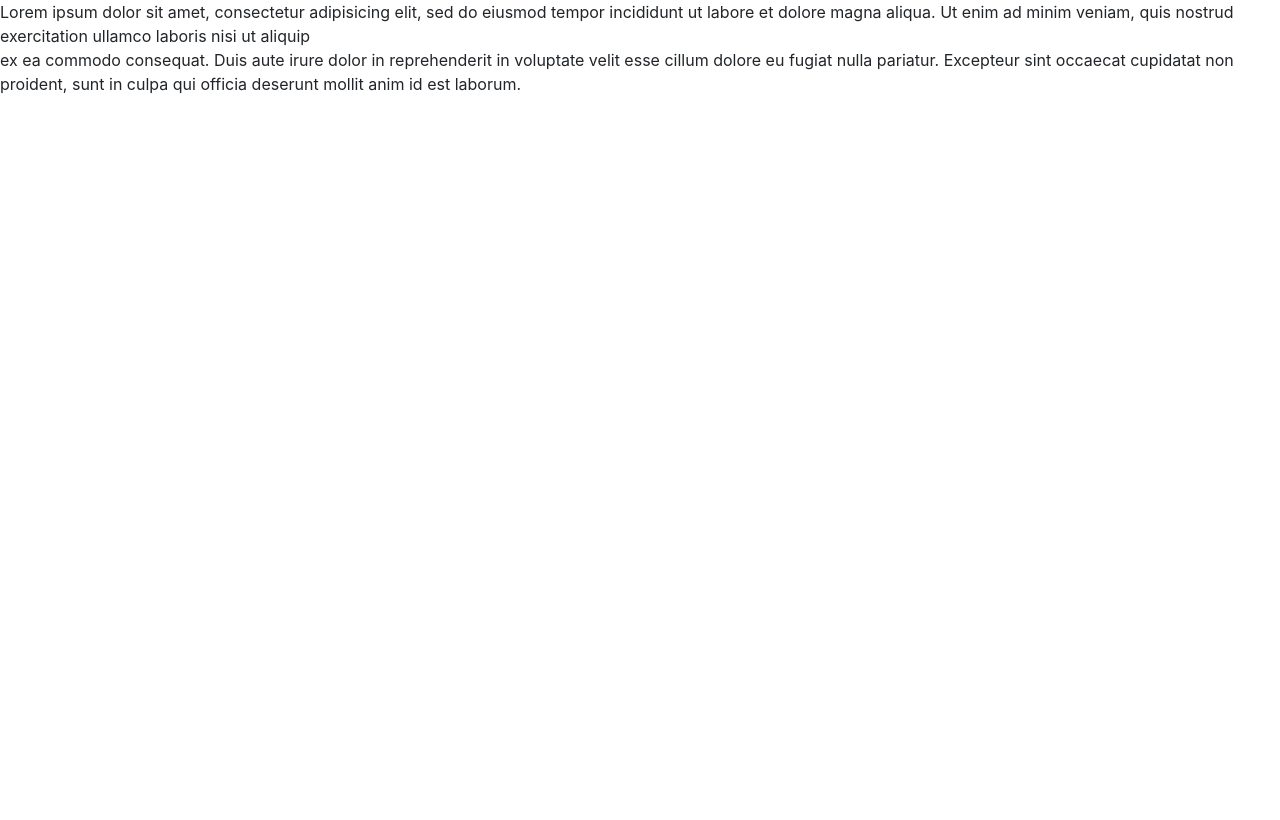
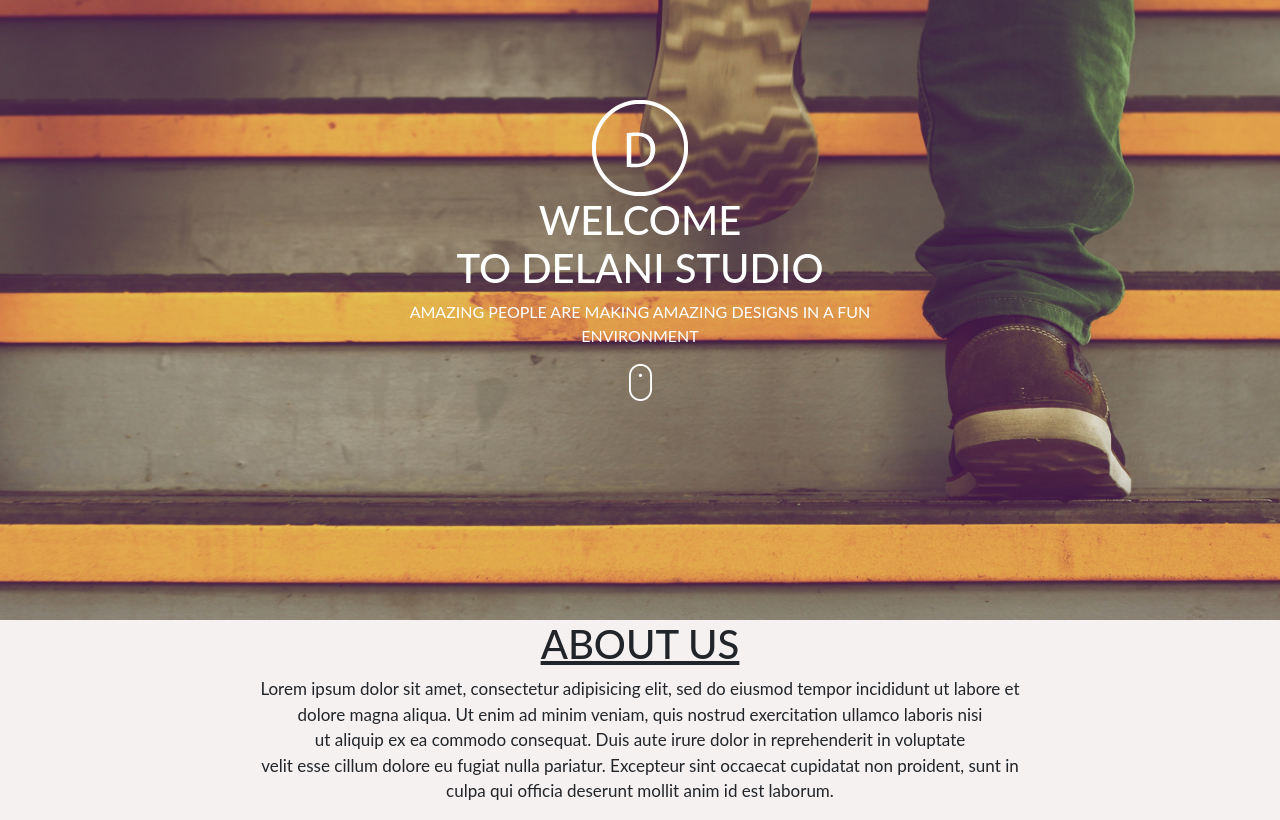
Before and after one commit to walter-siameto/delani_studio, a plain HTML site: page index.html in a window 1280 px wide. Drawn offline with nearby package versions, Linux system fonts and the light colour scheme.

Commit message:
added banner image and banner texts

```diff
--- a/css/style.css
+++ b/css/style.css
@@ -1,3 +1,46 @@
-body{
+* {
+  margin: 0px
+}
+
+body {
+  margin: 0;
+  padding: 0;
+  height: auto;
+  width: auto;
+  overflow-x: hidden;
+  overflow-y: scroll;
+  background: #F5F1F1;
+  font-family: "Lato", sans-serif;
+}
+
+.part1 {
+  background: url(assets/h_img.jpg) no-repeat;
+  background-position: center;
+  background-size: cover;
+  height: 620px;
 
 }
+
+.bannertext {
+  color: white;
+  text-emphasis: bold;
+  background: transparent;
+  text-align: center;
+  font-size-adjust: auto;
+  padding: 30px;
+  margin-top:70px;
+
+}
+
+.header{
+  text-align: center;
+  font-size: 27px;
+  font-weight: bold;
+  text-decoration: underline;
+
+}
+
+.head{
+  text-align: center;
+    font-size: 17px;
+}
--- a/index.html
+++ b/index.html
@@ -1,17 +1,59 @@
 <!DOCTYPE html>
 <html lang="en">
+
 <head>
   <meta charset="utf-8">
+  <meta name="viewpoint" content="width=device-width, initial scale=1">
   <title>Delani_Studio</title>
+
   <link rel="stylesheet" href="https://stackpath.bootstrapcdn.com/bootstrap/4.5.0/css/bootstrap.min.css" integrity="sha384-9aIt2nRpC12Uk9gS9baDl411NQApFmC26EwAOH8WgZl5MYYxFfc+NcPb1dKGj7Sk" crossorigin="anonymous">
   <script src="https://stackpath.bootstrapcdn.com/bootstrap/4.5.0/js/bootstrap.min.js" integrity="sha384-OgVRvuATP1z7JjHLkuOU7Xw704+h835Lr+6QL9UvYjZE3Ipu6Tp75j7Bh/kR0JKI" crossorigin="anonymous"></script>
+
   <link rel="stylesheet" href="css/style.css">
 </head>
 
 <body>
-<p>Lorem ipsum dolor sit amet, consectetur adipisicing elit, sed do eiusmod tempor incididunt ut labore et dolore magna aliqua. Ut enim ad minim veniam, quis nostrud exercitation ullamco laboris nisi ut aliquip <br>ex ea commodo consequat. Duis aute irure dolor in reprehenderit in voluptate velit esse cillum dolore eu fugiat nulla pariatur. Excepteur sint occaecat cupidatat non proident, sunt in culpa qui officia deserunt mollit anim id est laborum.</p>
+  <div class="continer">
+    <div class="part1">
+    <div class="row">
+      <div class="col-md-3"></div>
+      <div class="col-md-6">
+        <div class="bannertext">
+          <img src="css/assets/logo.png">
+          <h1>WELCOME<BR>TO DELANI STUDIO</h1>
+            <p>AMAZING PEOPLE ARE MAKING AMAZING DESIGNS IN A FUN ENVIRONMENT</p>
+            <img src="css/assets/mouse_click.png" alt="">
+        </div>
+      </div>
+      <div class="col-md-3"></div>
+    </div>
+  </div>
 
-  <!--jsscrips-->
+
+    <div class="row">
+      <div class="col-md-2"></div>
+      <div class="col-md-8">
+        <div class="header">
+          <h1>ABOUT US</h1>
+        </div>
+      </div>
+        <div class="col-md-2"></div>
+    </div>
+
+    <div class="row">
+  <div class="col-md-2"></div>
+      <div class="col-md-8">
+        <div class="head">
+          <p>Lorem ipsum dolor sit amet, consectetur adipisicing elit, sed do eiusmod tempor incididunt ut labore et <BR>dolore magna aliqua. Ut enim ad minim veniam, quis nostrud exercitation ullamco laboris nisi <BR>ut aliquip ex ea commodo
+            consequat. Duis aute irure dolor in reprehenderit in voluptate <BR>velit esse cillum dolore eu fugiat nulla pariatur. Excepteur sint occaecat cupidatat non proident, sunt in <BR>culpa qui officia deserunt mollit anim id est laborum.</p>
+        </div>
+      </div>
+    </div>
+
+    <div class="col-md-2"></div>
+  </div>
+
+  <!--js scripts-->
   <script src="https://code.jquery.com/jquery-3.5.1.slim.min.js" integrity="sha384-DfXdz2htPH0lsSSs5nCTpuj/zy4C+OGpamoFVy38MVBnE+IbbVYUew+OrCXaRkfj" crossorigin="anonymous"></script>
   <script src="https://cdn.jsdelivr.net/npm/popper.js@1.16.0/dist/umd/popper.min.js" integrity="sha384-Q6E9RHvbIyZFJoft+2mJbHaEWldlvI9IOYy5n3zV9zzTtmI3UksdQRVvoxMfooAo" crossorigin="anonymous"></script>
 </body>
```
Also changed, not shown: css/assets/- Delani Studio - localhost.jpg (added), css/assets/c_image.jpg (renamed from assets/c_image.jpg), css/assets/h_img.jpg (renamed from assets/h_img.jpg), css/assets/logo.png (renamed from assets/logo.png), css/assets/mouse_click.png (renamed from assets/mouse_click.png), css/assets/s_image.jpg (renamed from assets/s_image.jpg). Lines whose indentation alone changed are shown as unchanged.
